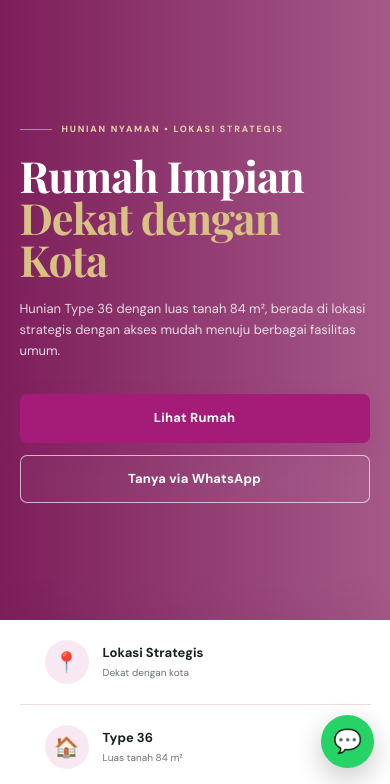
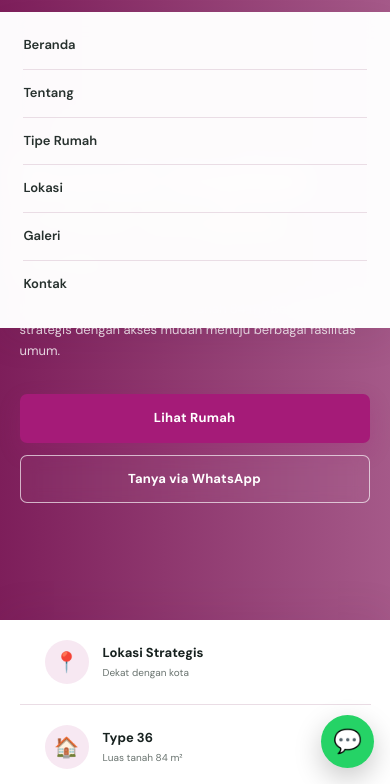
Before and after one commit to AfivaNur/PerumahanTamanSukasari_new, a plain HTML site: page index.html in a window 390 px wide. Both pictures are taken after a click on the button "Buka menu". Shown: the part 60-844 px from the top of the page. Drawn offline with nearby package versions, Linux system fonts and the light colour scheme.

Commit message:
Add menu toggle functionality (garis tiga mode mobile) to index.html

```diff
--- a/index.html
+++ b/index.html
@@ -542,9 +542,23 @@
     💬
 </a>
 
+<script>
+    const menuBtn = document.getElementById("menuBtn");
+    const nav = document.getElementById("nav");
 
-<!-- Aktifkan setelah folder js/script.js dibuat (untuk tombol menu di HP) -->
-<!-- <script src="js/script.js"></script> -->
+    menuBtn.addEventListener("click", function () {
+        nav.classList.toggle("active");
+    });
+
+    // Tutup menu setelah menu navigasi diklik
+    nav.querySelectorAll("a").forEach(function (link) {
+        link.addEventListener("click", function () {
+            nav.classList.remove("active");
+        });
+    });
+</script>
 
 </body>
 </html>
+</body>
+</html>
```
